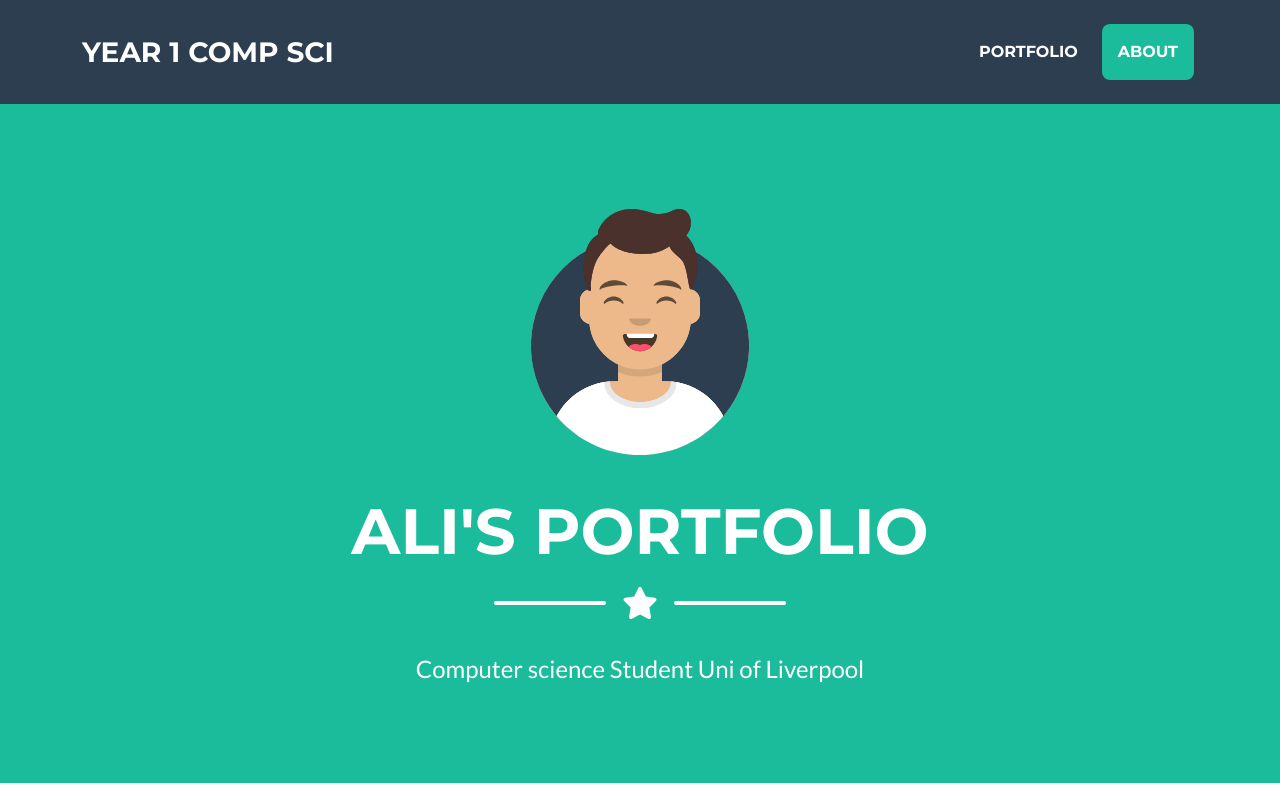
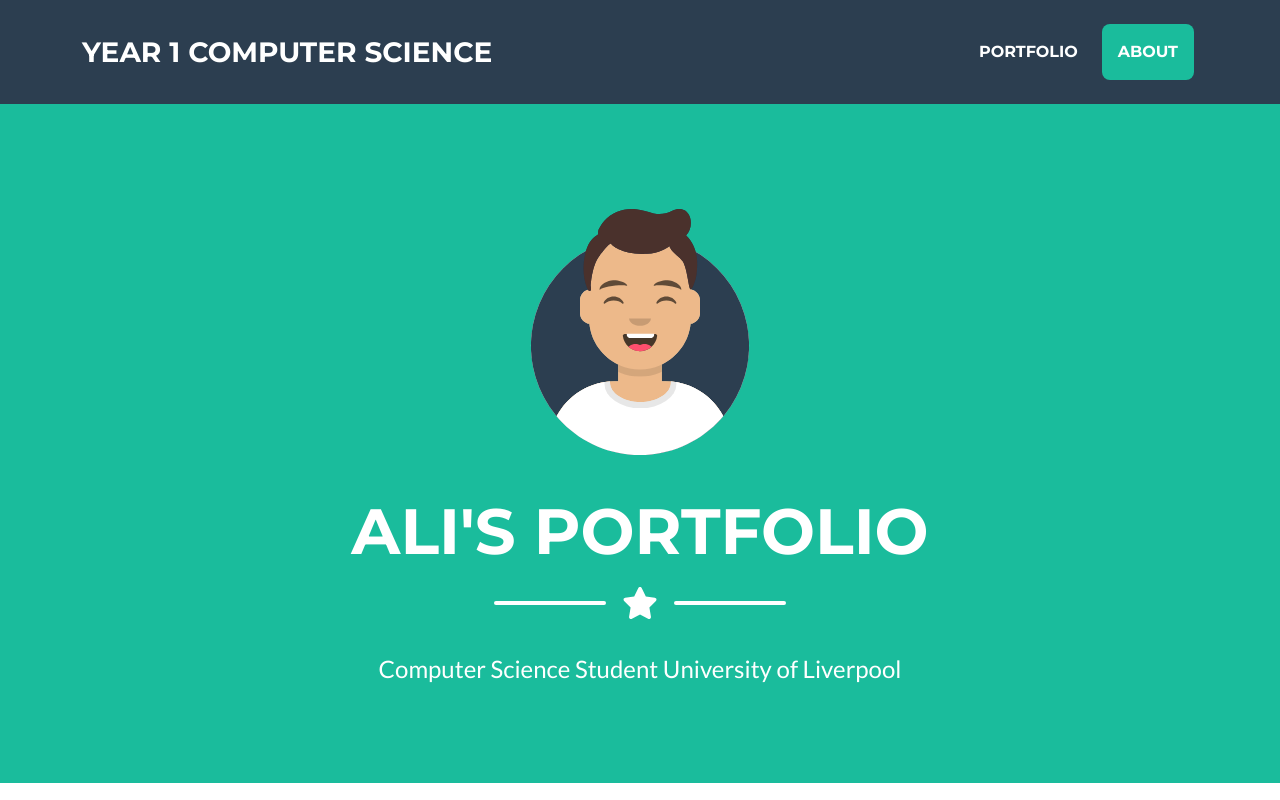
Before and after one commit to AliBenoua/AliBenoua.github.io, a plain HTML site: page PortfolioWebsite/index.html in a window 1280 px wide. Shown: the top 800 px of the page. Drawn offline with nearby package versions, Linux system fonts and the light colour scheme.

Commit message:
Update index.html

```diff
--- a/PortfolioWebsite/index.html
+++ b/PortfolioWebsite/index.html
@@ -20,7 +20,7 @@
         <!-- Navigation-->
         <nav class="navbar navbar-expand-lg bg-secondary text-uppercase fixed-top" id="mainNav">
             <div class="container">
-                <a class="navbar-brand" href="#page-top">Year 1 Comp sci</a>
+                <a class="navbar-brand" href="#page-top">Year 1 Computer Science</a>
                 <button class="navbar-toggler text-uppercase font-weight-bold bg-primary text-white rounded" type="button" data-bs-toggle="collapse" data-bs-target="#navbarResponsive" aria-controls="navbarResponsive" aria-expanded="false" aria-label="Toggle navigation">
                     Menu
                     <i class="fas fa-bars"></i>
@@ -47,7 +47,7 @@
                     <div class="divider-custom-line"></div>
                 </div>
                 <!-- Masthead Subheading-->
-                <p class="masthead-subheading font-weight-light mb-0">Computer science Student Uni of Liverpool</p>
+                <p class="masthead-subheading font-weight-light mb-0">Computer Science Student University of Liverpool</p>
             </div>
         </header>
         <!-- Portfolio Section-->
@@ -134,7 +134,7 @@
                 <!-- About Section Content-->
                 <div class="row">
                     <div class="col-lg-4 ms-auto"><p class="lead">My name is Ali Bennani and this web page is where whomever may be reading this may find my portfolio and all the info concerning it.</p></div>
-                    <div class="col-lg-4 me-auto"><p class="lead">As a first year student i will be focusing on simple applications of my knowledge and mainly displayind the skills I learnt and my passion for the subject.</p></div>
+                    <div class="col-lg-4 me-auto"><p class="lead">As a first year student I will be focusing on simple applications of my knowledge and mainly displaying the skills I learnt and my passion for the subject.</p></div>
                 </div>
             </div>
 
```
